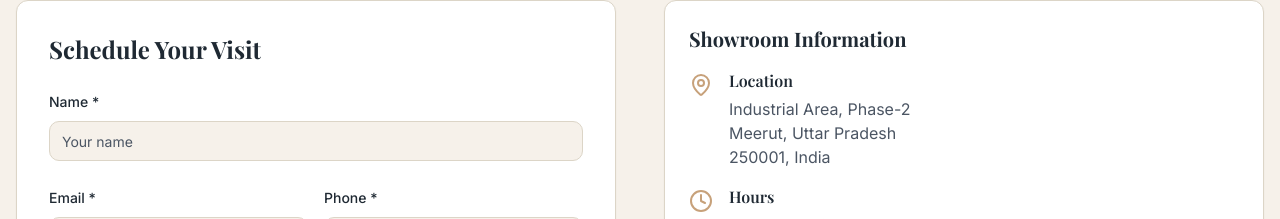
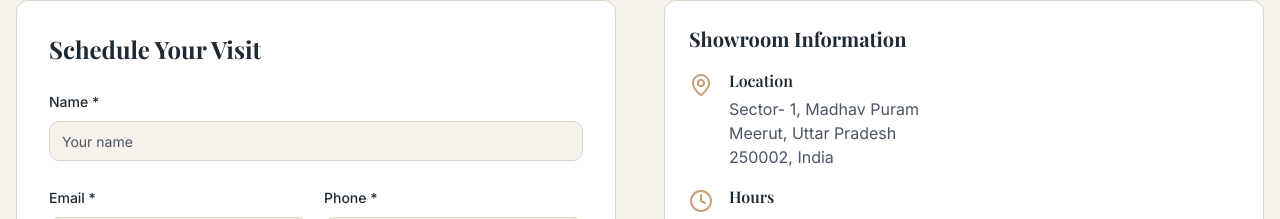
Before and after one commit to drbackfit-ux/drbackfit, a Next.js app: page /showroom in a window 1280 px wide. Shown: the part 346-565 px from the top of the page. Built offline with nearby package versions, Linux system fonts and the light colour scheme; no server answers.

Commit message:
Update location details in showroom page

```diff
--- a/src/app/showroom/page.tsx
+++ b/src/app/showroom/page.tsx
@@ -177,9 +177,9 @@ export default function Showroom() {
                   <div>
                     <h4 className="font-semibold text-foreground mb-1">Location</h4>
                     <p className="text-muted-foreground">
-                      Industrial Area, Phase-2<br />
+                      Sector- 1, Madhav Puram<br />
                       Meerut, Uttar Pradesh<br />
-                      250001, India
+                      250002, India
                     </p>
                   </div>
                 </div>
```
